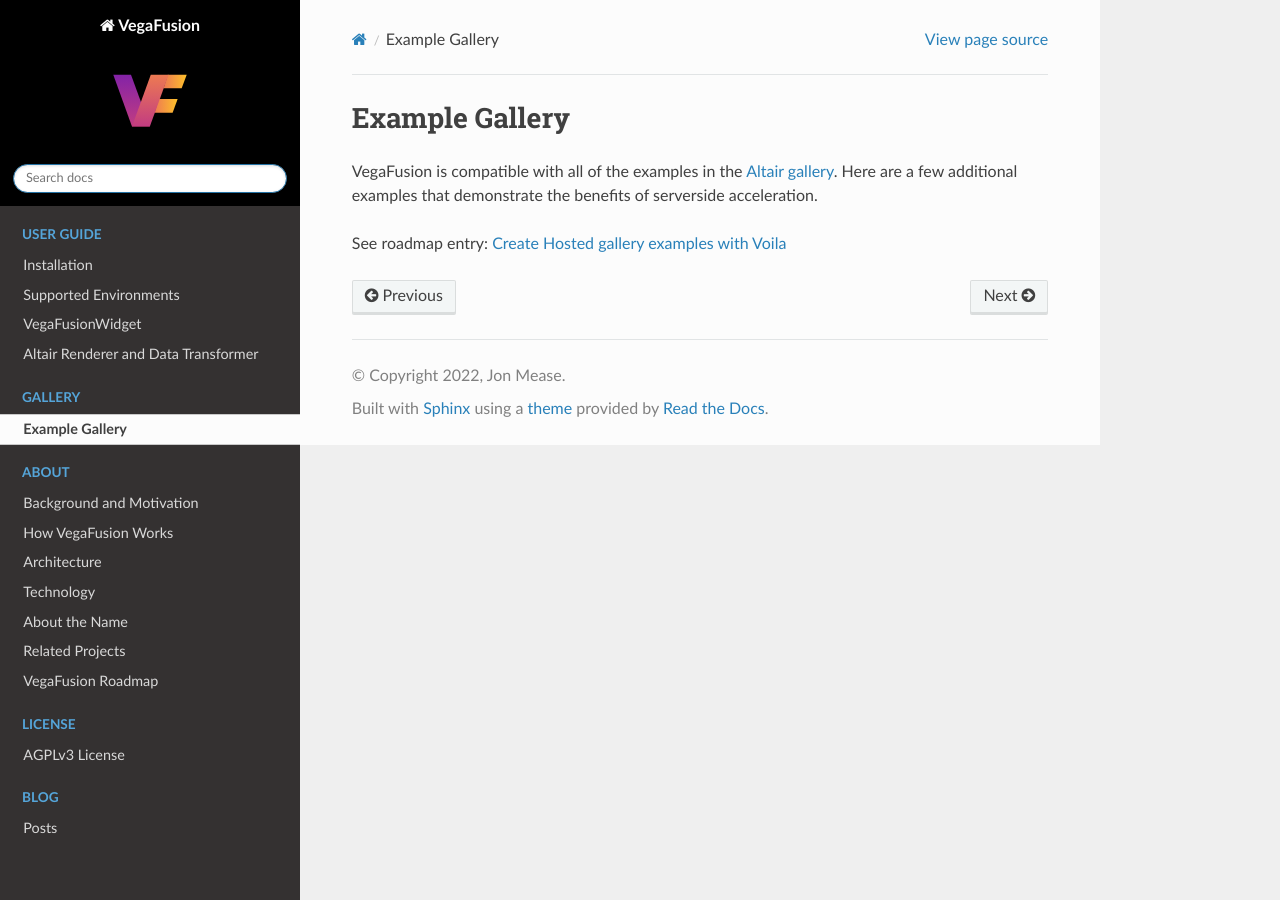
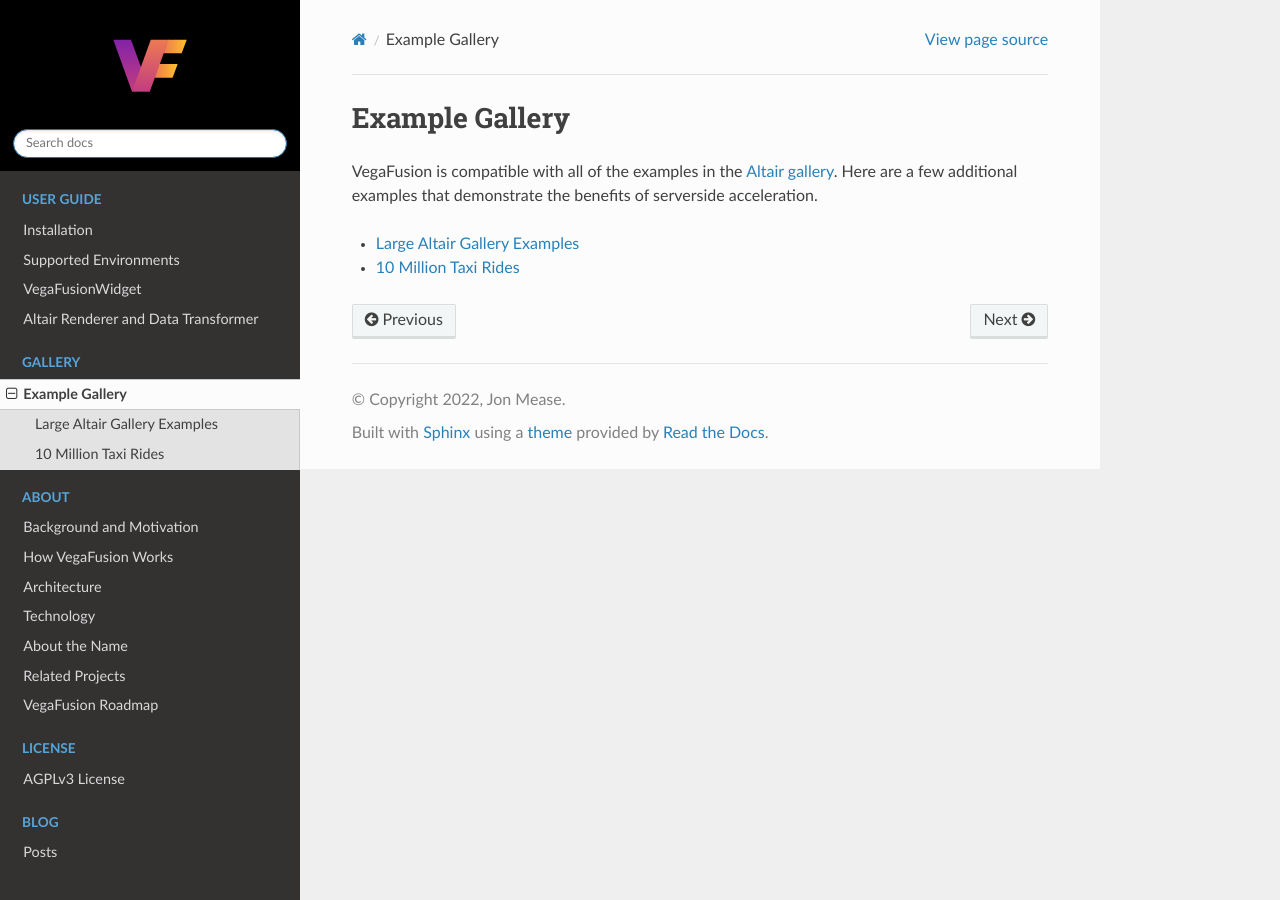
Before and after one commit to vegafusion/vegafusion.github.io, a Sphinx documentation site: the page built from source/example_gallery.md, in a window 1280 px wide. Built offline with Sphinx 7.4.7 and the Read the Docs theme 2.0.0, drawn with Linux system fonts in a browser that asks for light colours.

Commit message:
Add initial gallery examples

````diff
--- a/source/_static/css/site.css
+++ b/source/_static/css/site.css
@@ -5,3 +5,10 @@
 .wy-nav-top {
     background-color: rebeccapurple;
 }
+
+video {
+    border: solid gray 1px;
+    width: 100%;
+    max-height: 600px;
+    margin-bottom: 30px;
+}
--- a/source/example_gallery.md
+++ b/source/example_gallery.md
@@ -1,4 +1,8 @@
 # Example Gallery
 VegaFusion is compatible with all of the examples in the [Altair gallery](https://altair-viz.github.io/gallery/index.html). Here are a few additional examples that demonstrate the benefits of serverside acceleration.
 
-See roadmap entry: {ref}`roadmap_voila_gallery`
+```{toctree}
+:maxdepth: 1
+example_large_altair_gallery
+example_nyc_taxi
+```
--- /dev/null
+++ b/source/example_nyc_taxi.md
@@ -0,0 +1,11 @@
+# 10 Million Taxi Rides
+This example creates a dashboard to explore 10 million taxi rides in New York City from January 2015.  It supports zoom-based rasterization of the pickup locations, and combines that with cross filtering across a histogram of trip distances and a heatmap of tip rate by hour and day of the week.
+
+See the [PyViz documentation example](https://examples.pyviz.org/nyc_taxi/nyc_taxi.html) for more information on the dataset.
+
+ - [Notebook file](https://github.com/vegafusion/demos/blob/main/notebooks/nyc_taxi/nyc_taxi.ipynb)
+
+<video controls>
+  <source src="https://vegafusion-datasets.s3.amazonaws.com/screencasts/10MillionTaxiRides.mov" type="video/mp4">
+This browser does not support the video tag.
+</video>
````
Also changed, not shown: source/example_large_altair_gallery.md (added, +35 -0 lines), source/roadmap.md (+0 -4 lines).
